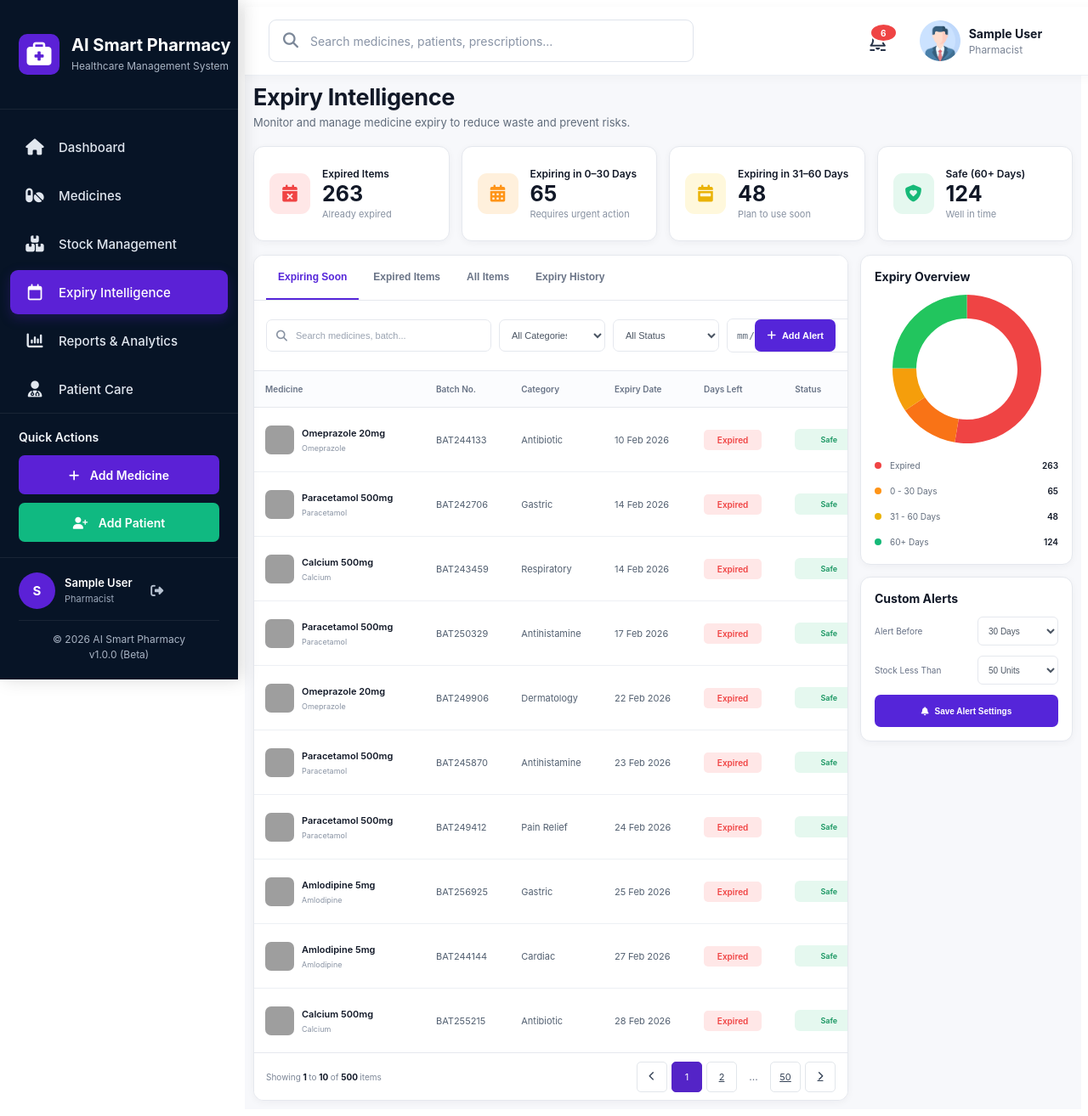
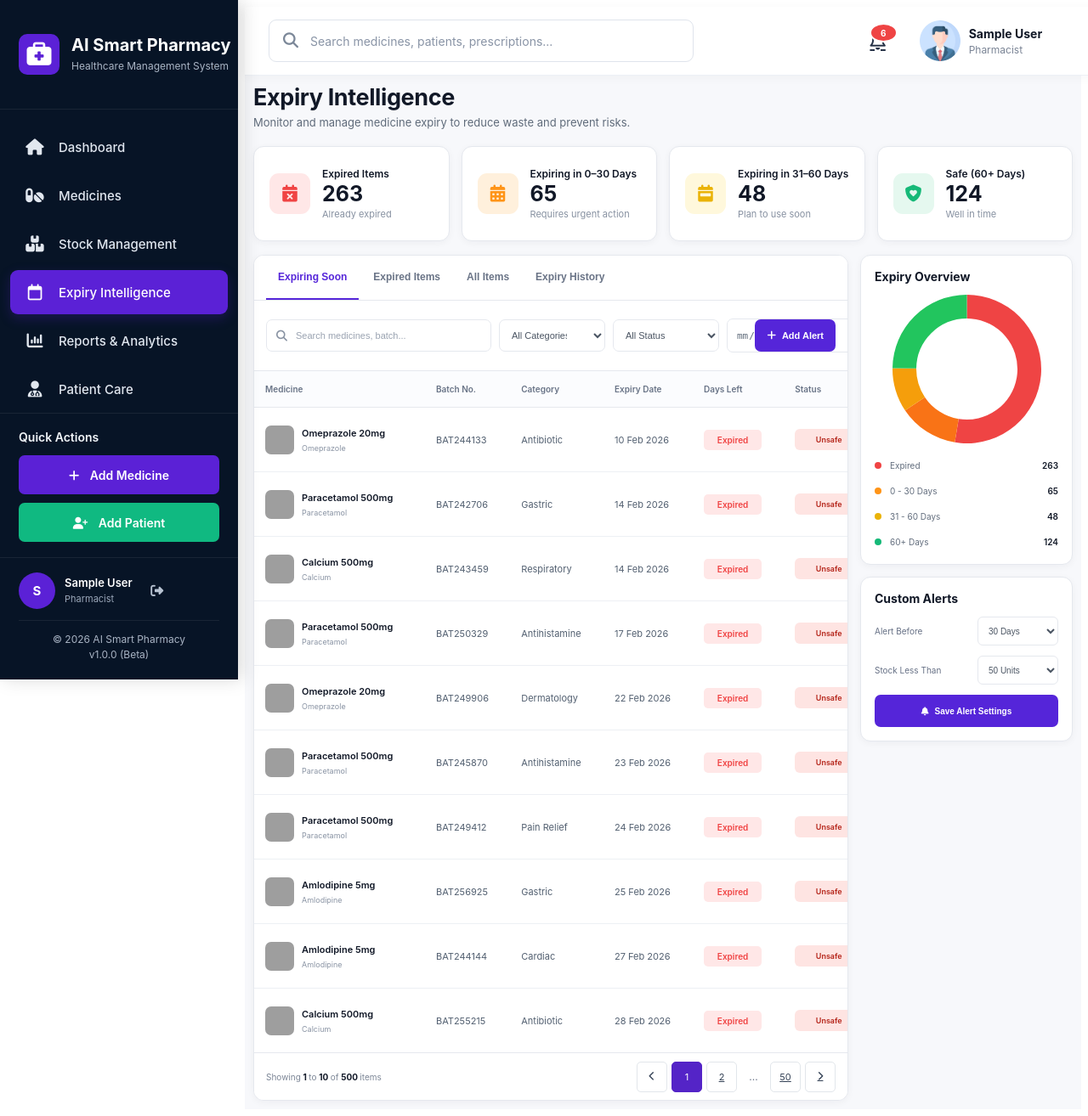
Before and after one commit to dhanrajsolankar110/AI-Smart-Pharmacy, a Flask app: page /expiry in a window 1280 px wide. Shown: the whole page at 85% size. Run offline with Flask 3, Linux system fonts and the light colour scheme; the visitor is signed in with stand-in values (Sample User, id 1); data comes from the database, SQL or seed files in the repository; some libraries are stand-ins or nearby versions; grey boxes are pictures that could not be loaded.

Commit message:
unsafe status for expired items

```diff
--- a/static/css/expiry.css
+++ b/static/css/expiry.css
@@ -783,6 +783,12 @@
     background: var(--red-light);
 }
 
+.status.unsafe {
+    color: #b42318;
+
+    background: #fee4e2;
+}
+
 .status.warning {
     color: #d97b00;
 
--- a/static/js/expiry.js
+++ b/static/js/expiry.js
@@ -84,6 +84,13 @@ document.addEventListener("DOMContentLoaded", () => {
         cancelAddAlert.onclick = closeAddAlert;
 
     }
+
+
+    /* ======================================================
+       EXPIRED ITEM STATUS
+    ====================================================== */
+
+    updateExpiredItemStatus();
 
 
     /* ======================================================
@@ -331,6 +338,10 @@ function getStatusClass(status) {
 
     switch ((status || "").toLowerCase()) {
 
+        case "unsafe":
+
+            return "unsafe";
+
         case "critical":
 
             return "danger";
@@ -356,6 +367,46 @@ function getStatusClass(status) {
             return "warning";
 
     }
+
+}
+
+
+/* ==========================================================
+   UPDATE EXPIRED ITEMS AS UNSAFE
+========================================================== */
+
+function updateExpiredItemStatus() {
+
+    const rows =
+        document.querySelectorAll(
+            ".expiry-table tbody tr[data-name]"
+        );
+
+    rows.forEach(row => {
+
+        const days =
+            parseInt(
+                row.dataset.days || "0",
+                10
+            );
+
+        if (Number.isNaN(days) || days >= 0) {
+            return;
+        }
+
+        row.dataset.status = "Unsafe";
+
+        const statusElement =
+            row.querySelector(".status");
+
+        if (!statusElement) {
+            return;
+        }
+
+        statusElement.textContent = "Unsafe";
+        statusElement.className = "status unsafe";
+
+    });
 
 }
 
--- a/templates/expiry/expiry.html
+++ b/templates/expiry/expiry.html
@@ -299,6 +299,12 @@ href="{{ url_for('static', filename='css/expiry.css') }}">
                         <option value="Safe">
 
                             Safe
+
+                        </option>
+
+                        <option value="Unsafe">
+
+                            Unsafe
 
                         </option>
 
```
